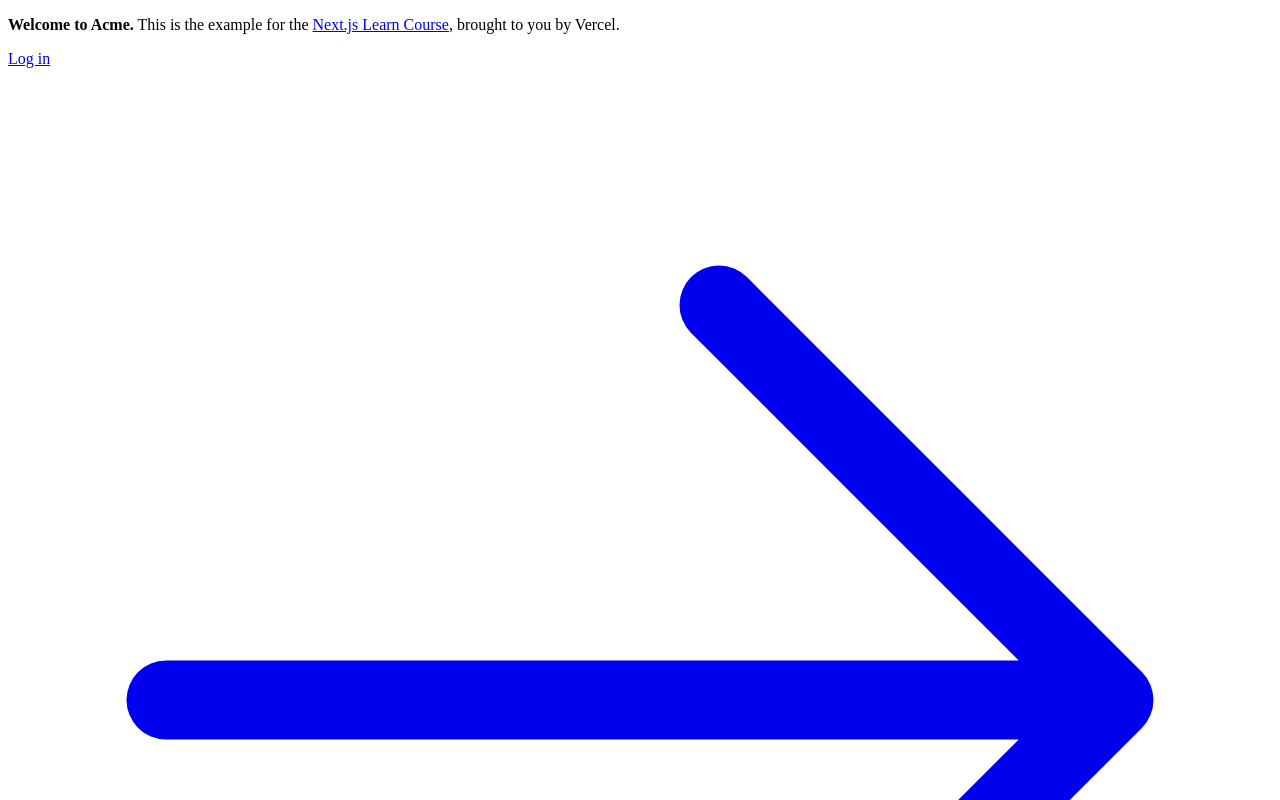
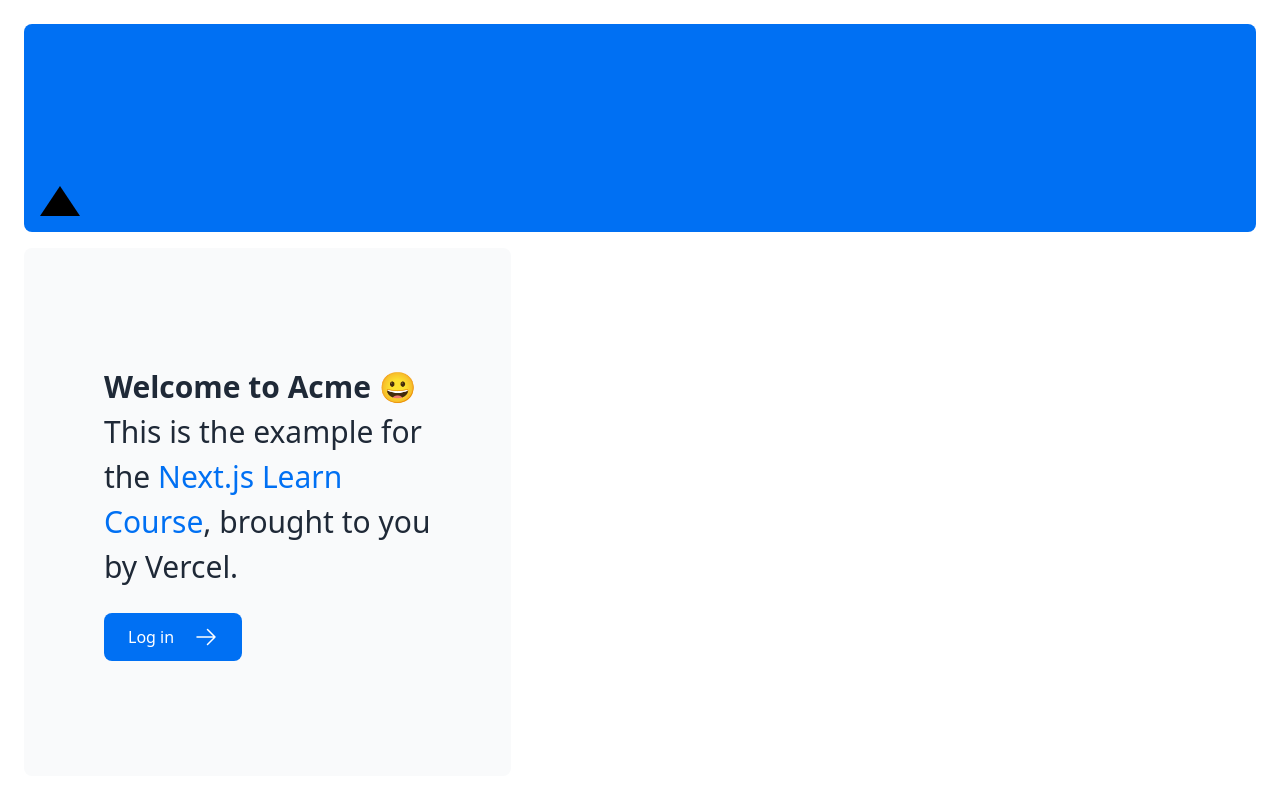
Before and after one commit to luisjorp/next14, a Next.js app: page / in a window 1280 px wide. Shown: the top 800 px of the page. Built offline with nearby package versions, Linux system fonts and the light colour scheme.

Commit message:
ADD: global styles and also example for a css module

```diff
--- a/app/layout.tsx
+++ b/app/layout.tsx
@@ -1,3 +1,4 @@
+import './ui/global.css';
 export default function RootLayout({
   children,
 }: {
--- a/app/page.tsx
+++ b/app/page.tsx
@@ -1,4 +1,6 @@
 import AcmeLogo from '@/app/ui/acme-logo';
+import styles from '@/app/ui/home.module.css';
+
 import { ArrowRightIcon } from '@heroicons/react/24/outline';
 import Link from 'next/link';
 
@@ -7,11 +9,12 @@
     <main className="flex min-h-screen flex-col p-6">
       <div className="flex h-20 shrink-0 items-end rounded-lg bg-blue-500 p-4 md:h-52">
         {/* <AcmeLogo /> */}
+        <div className={styles.shape}></div>
       </div>
       <div className="mt-4 flex grow flex-col gap-4 md:flex-row">
         <div className="flex flex-col justify-center gap-6 rounded-lg bg-gray-50 px-6 py-10 md:w-2/5 md:px-20">
           <p className={`text-xl text-gray-800 md:text-3xl md:leading-normal`}>
-            <strong>Welcome to Acme.</strong> This is the example for the{' '}
+            <strong>Welcome to Acme 😀</strong> This is the example for the{' '}
             <a href="https://nextjs.org/learn/" className="text-blue-500">
               Next.js Learn Course
             </a>
--- /dev/null
+++ b/app/ui/home.module.css
@@ -0,0 +1,7 @@
+.shape {
+    height: 0;
+    width: 0;
+    border-left: 20px solid transparent;
+    border-right: 20px solid transparent;
+    border-bottom: 30px solid #000000;
+}
```
